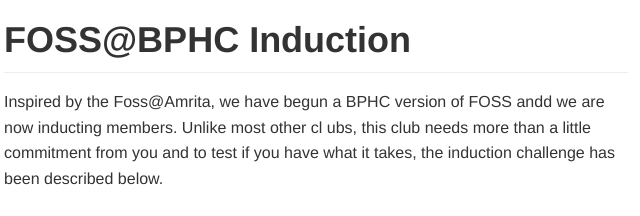
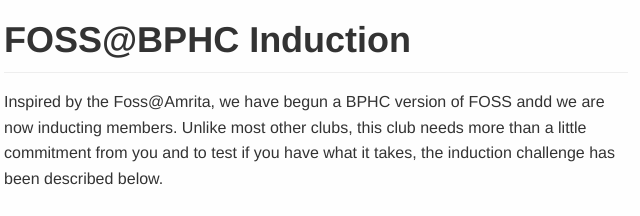
Before and after one commit to aero31aero/jstests, a website: page src/foss/index.html in a window 1280 px wide. Shown: the top 216 px of the page, 324-964 px from the left. Drawn offline with Linux system fonts and the light colour scheme.

Commit message:
Minor Typo Fixed.

```diff
--- a/src/foss/index.css
+++ b/src/foss/index.css
@@ -3,9 +3,10 @@
     padding-right: 25%;
     padding-top: 10px;
     padding-bottom: 10px;
+    background-color: #fefefe;
 }
 
-@media only screen and (max-width: 800px) {
+@media only screen and (max-width: 900px) {
     body {
         padding-left: 10%;
         padding-right: 10%;
--- a/src/foss/index.html
+++ b/src/foss/index.html
@@ -6,8 +6,7 @@
 	</head>
 	<body class="markdown-body">
 		<h1>FOSS@BPHC Induction</h1>
-		<p>Inspired by the Foss@Amrita, we have begun a BPHC version of FOSS andd we are now inducting members. Unlike most other cl
-		ubs, this club needs more than a little commitment from you and to test if you have what it takes, the induction challenge has been described below.</p>
+		<p>Inspired by the Foss@Amrita, we have begun a BPHC version of FOSS andd we are now inducting members. Unlike most other clubs, this club needs more than a little commitment from you and to test if you have what it takes, the induction challenge has been described below.</p>
 		<h2>Goal</h2>
 		<p>Create a program/script in your favorite programming language to perform the following tasks:</p>
 		<ol>
@@ -46,7 +45,7 @@
 			<li>10 marks for well written code. (covers indentation, descriptive variable names, comments, etc.)</li>
 			<li>10 marks for providing the ability to continue downloads if once interupted.</li>
 			<li>10 marks for a good installation script/instructions. If you have a stand alone program, you by default get 10.</li>
-			<li>10 marks, allgiven by default, with 1 mark cut for each 10 lines of code above the 150 lines limit.</li>
+			<li>10 marks, all given by default, with 1 mark cut for each 10 lines of code above the 150 lines limit.</li>
 		</ul>
 		<h1>Submission</h1>
 		<p>Submit your assigments by either:</p>
```
